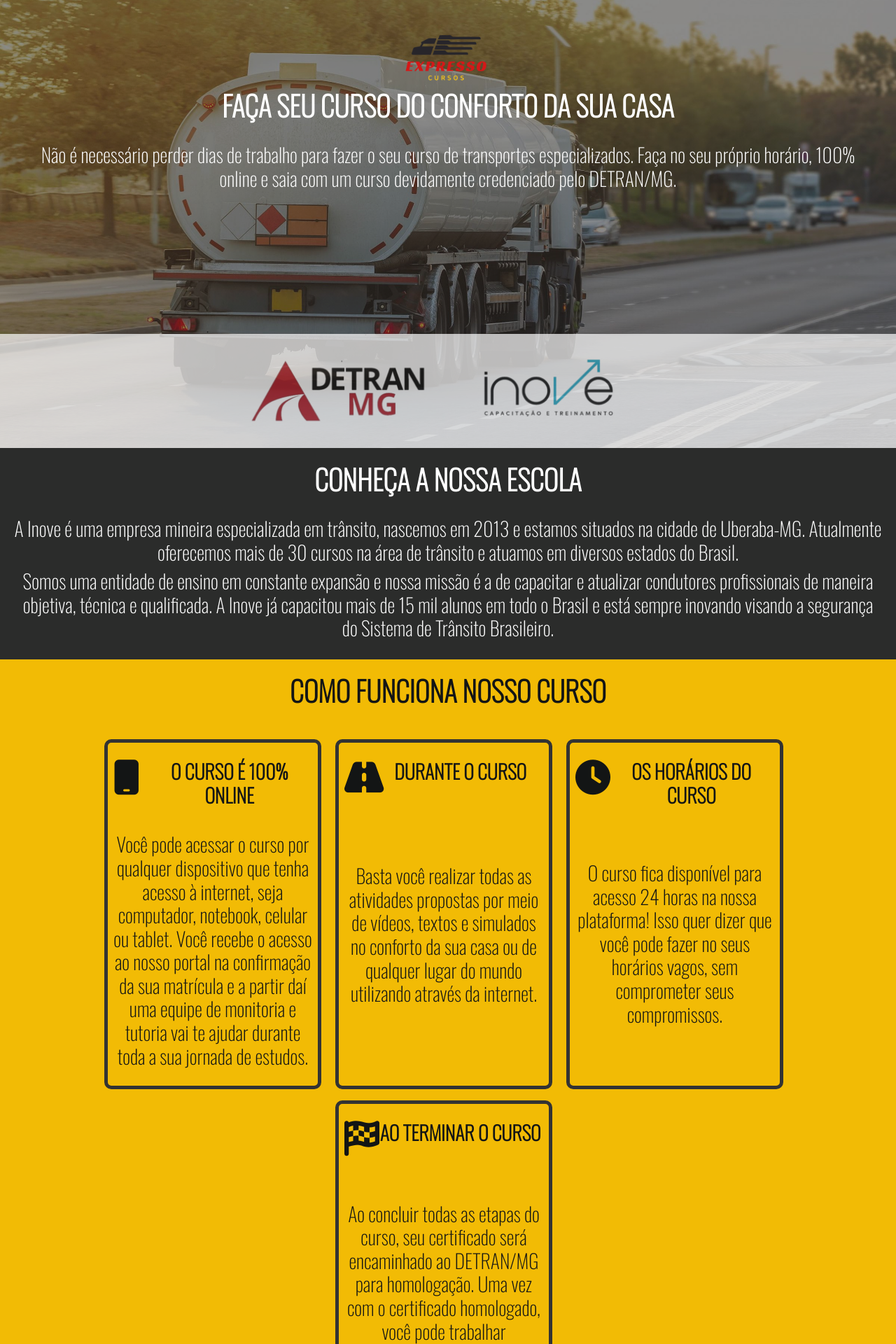
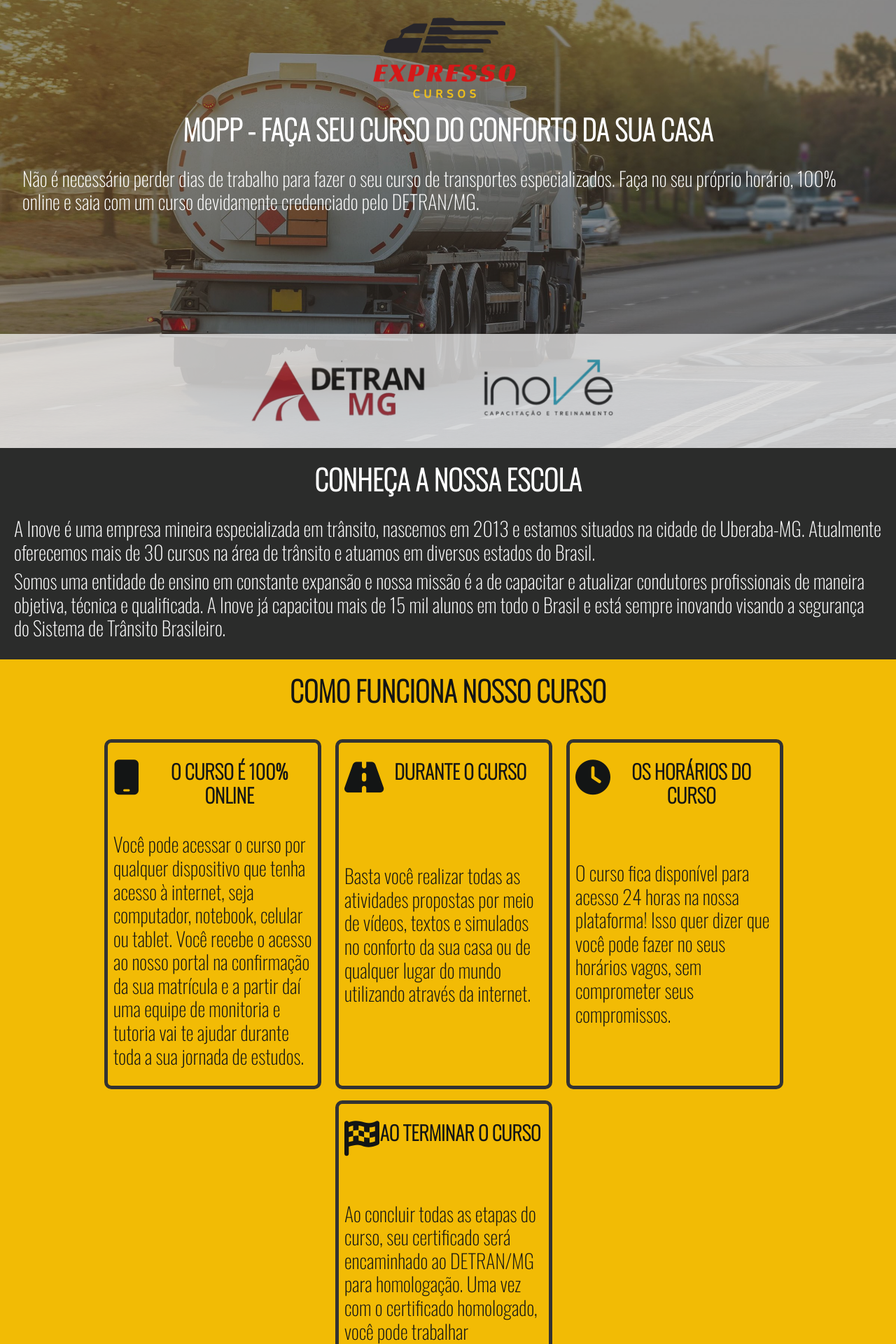
Before and after one commit to Paulottavaress/expresso-cursos, a React (Create React App) app: page /mopp in a window 1280 px wide. Shown: the part 160-2080 px from the top of the page at 70% size. Built offline with nearby package versions, Linux system fonts and the light colour scheme.

Commit message:
favicon added and small layout tweaks

```diff
--- a/src/App.scss
+++ b/src/App.scss
@@ -102,28 +102,12 @@ img {
   margin-bottom: 1rem;
 }
 
-.text-center {
-  text-align: center;
-}
-
 .text-primary {
   color: var(--primary-color);
 }
 
 .text-dark {
   color: var(--dark-color);
-}
-
-.text-center {
-  text-align: center;
-}
-
-.text-right {
-  text-align: right;
-}
-
-.text-left {
-  text-align: left;
 }
 
 /* Cards */
@@ -400,10 +384,8 @@ button {
   padding: 0 2rem;
 }
 
-.form-container h1,
-h2,
-h3 {
-  text-align: center;
+.text-align-left-important {
+  text-align: left !important;
 }
 
 table th,
--- a/src/components/sellingpage/AboutTheCourse.js
+++ b/src/components/sellingpage/AboutTheCourse.js
@@ -29,7 +29,7 @@ const AboutTheCourse = () => {
               </p>
             </div>
             <div className="row align-items-center">
-              <p className="h3">Você pode acessar o curso por qualquer dispositivo que tenha acesso à internet, seja computador, notebook, celular ou tablet. Você recebe o acesso ao nosso portal na confirmação da sua matrícula e a partir daí uma equipe de monitoria e tutoria vai te ajudar durante toda a sua jornada de estudos.</p>
+              <p className="h3 text-left">Você pode acessar o curso por qualquer dispositivo que tenha acesso à internet, seja computador, notebook, celular ou tablet. Você recebe o acesso ao nosso portal na confirmação da sua matrícula e a partir daí uma equipe de monitoria e tutoria vai te ajudar durante toda a sua jornada de estudos.</p>
             </div>
           </div>
           <div className="row mr-1 mt-3 box">
@@ -46,7 +46,7 @@ const AboutTheCourse = () => {
               </p>
             </div>
             <div className="row">
-              <p className="h3">Basta você realizar todas as atividades propostas por meio de vídeos, textos e simulados no conforto da sua casa ou de qualquer lugar do mundo utilizando através da internet.</p>
+              <p className="h3 text-left">Basta você realizar todas as atividades propostas por meio de vídeos, textos e simulados no conforto da sua casa ou de qualquer lugar do mundo utilizando através da internet.</p>
             </div>
           </div>
           <div className="row mr-1 mt-3 box">
@@ -63,7 +63,7 @@ const AboutTheCourse = () => {
               </p>
             </div>
             <div className="row">
-              <p className="h3">O curso fica disponível para acesso 24 horas na nossa plataforma! Isso quer dizer que você pode fazer no seus horários vagos, sem comprometer seus compromissos.</p>
+              <p className="h3 text-left">O curso fica disponível para acesso 24 horas na nossa plataforma! Isso quer dizer que você pode fazer no seus horários vagos, sem comprometer seus compromissos.</p>
             </div>
           </div>
           <div className="row mr-1 mt-3 box">
@@ -80,7 +80,7 @@ const AboutTheCourse = () => {
               </p>
             </div>
             <div className="row">
-              <p className="h3">Ao concluir todas as etapas do curso, seu certificado será encaminhado ao DETRAN/MG para homologação. Uma vez com o certificado homologado, você pode trabalhar normalmente aplicando tudo que aprendeu.</p>
+              <p className="h3 text-left">Ao concluir todas as etapas do curso, seu certificado será encaminhado ao DETRAN/MG para homologação. Uma vez com o certificado homologado, você pode trabalhar normalmente aplicando tudo que aprendeu.</p>
             </div>
           </div>
         </div>
--- a/src/components/sellingpage/FirstImpression.js
+++ b/src/components/sellingpage/FirstImpression.js
@@ -27,7 +27,7 @@ const FirstImpression = ({ logo, title, subtitle, backgroundImage }) => {
         <div className='d-flex flex-column align-items-center text-center'>
           <Link to="/">
             <img
-              style={{ width: '40%' }}
+              style={{ width: '70%' }}
               src={logo}
               alt="logo"
             />
@@ -41,7 +41,7 @@ const FirstImpression = ({ logo, title, subtitle, backgroundImage }) => {
           >
             {title}
           </p>
-          <p className='h3'>
+          <p className='h3 text-align-left-important'>
             {subtitle}
           </p>
         </div>
--- a/src/components/sellingpage/SchoolInfo.js
+++ b/src/components/sellingpage/SchoolInfo.js
@@ -16,8 +16,8 @@ const SchoolInfo = () => {
         >
           CONHEÇA A NOSSA ESCOLA
         </p>
-        <p className="h3">A Inove é uma empresa mineira especializada em trânsito, nascemos em 2013 e estamos situados na cidade de Uberaba-MG. Atualmente oferecemos mais de 30 cursos na área de trânsito e atuamos em diversos estados do Brasil.</p>
-        <p className="h3">Somos uma entidade de ensino em constante expansão e nossa missão é a de capacitar e atualizar condutores profissionais de maneira objetiva, técnica e qualificada. A Inove já capacitou mais de 15 mil alunos em todo o Brasil e está sempre inovando visando a segurança do Sistema de Trânsito Brasileiro.</p>
+        <p className="h3 text-left">A Inove é uma empresa mineira especializada em trânsito, nascemos em 2013 e estamos situados na cidade de Uberaba-MG. Atualmente oferecemos mais de 30 cursos na área de trânsito e atuamos em diversos estados do Brasil.</p>
+        <p className="h3 text-left">Somos uma entidade de ensino em constante expansão e nossa missão é a de capacitar e atualizar condutores profissionais de maneira objetiva, técnica e qualificada. A Inove já capacitou mais de 15 mil alunos em todo o Brasil e está sempre inovando visando a segurança do Sistema de Trânsito Brasileiro.</p>
       </div>
     </div>
   )
--- a/src/pages/MoppSellingPage.js
+++ b/src/pages/MoppSellingPage.js
@@ -7,7 +7,7 @@ const MoppSellingPage = () => {
   return (
     <div>
       <FirstImpression
-        title="FAÇA SEU CURSO DO CONFORTO DA SUA CASA"
+        title="MOPP - FAÇA SEU CURSO DO CONFORTO DA SUA CASA"
         subtitle="Não é necessário perder dias de trabalho para fazer o seu curso de transportes especializados. Faça no seu próprio horário, 100% online e saia com um curso devidamente credenciado pelo DETRAN/MG."
         backgroundImage='/assets/images/mopp.jpeg'
       />
```
Also changed, not shown: public/assets/images/Webp.net-resizeimage (6).png (added), 1 other file (tests, documents, lock files or other folders).
